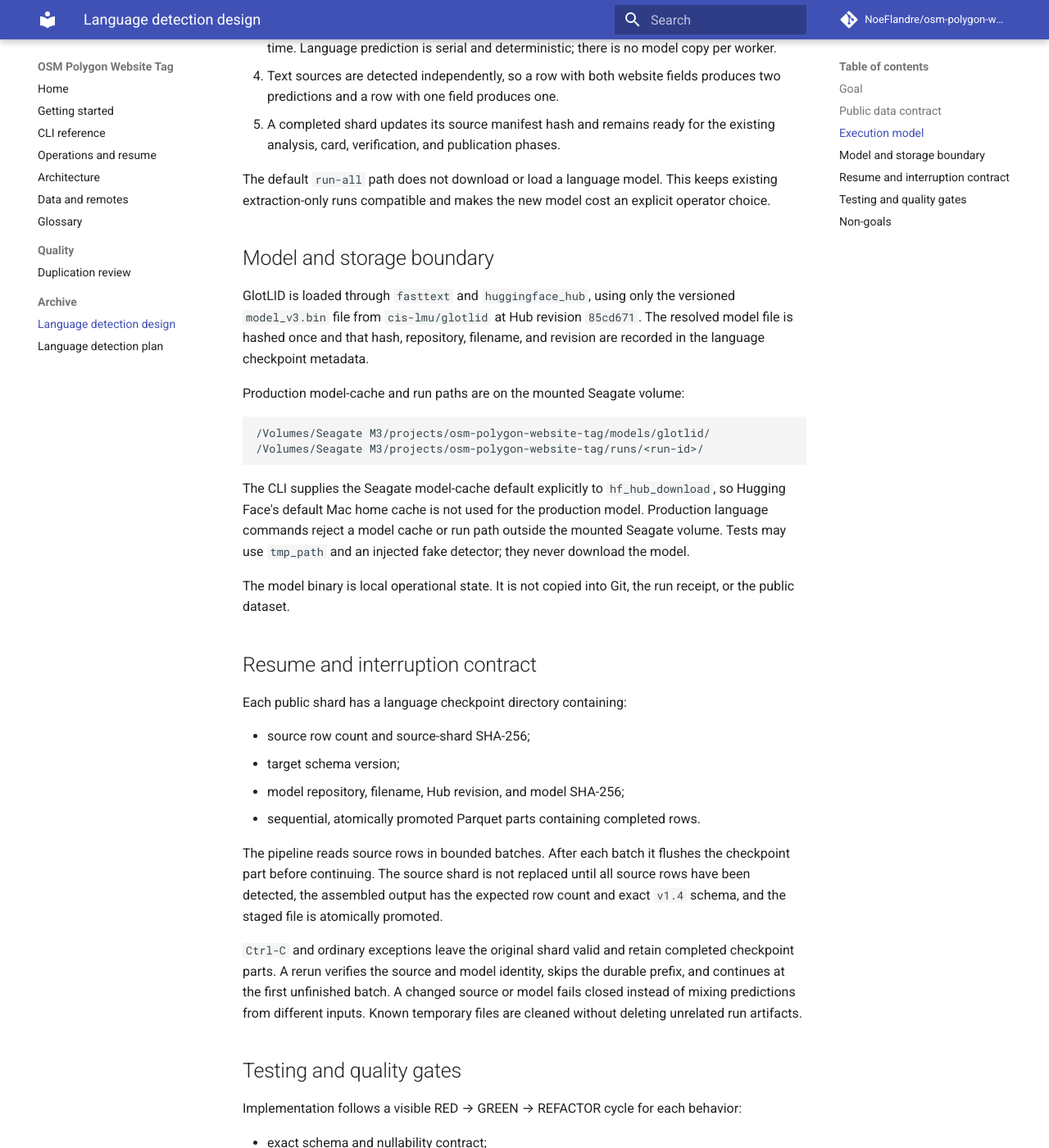
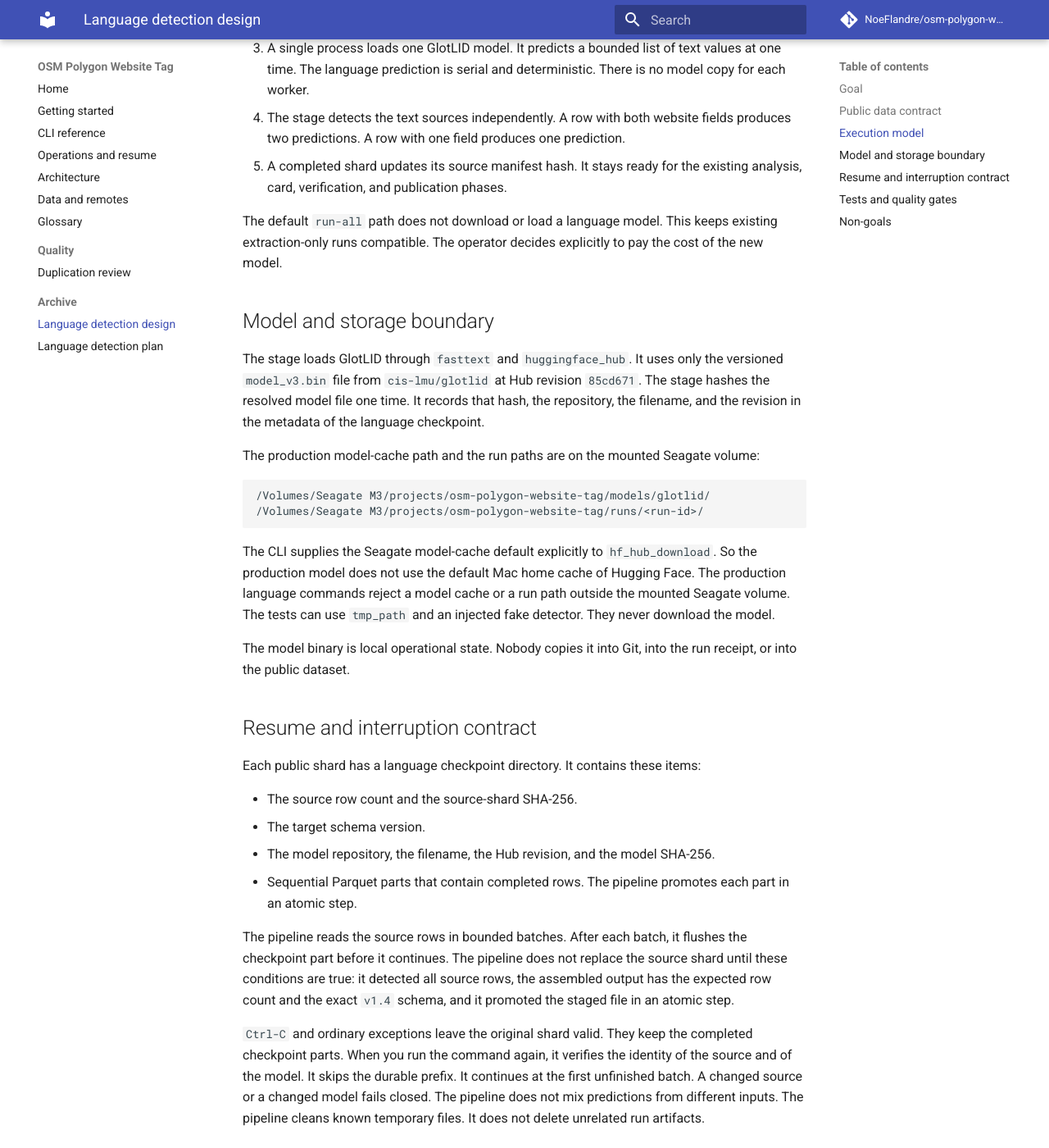
Before and after one commit to NoeFlandre/osm-polygon-website-tag, an MkDocs documentation site: the page built from docs/history/language-detection-design.md, in a window 1280 px wide and 1400 px high, scrolled down 1355 px. Shown: the whole window at 82% size. Built offline with MkDocs 1.6.1 and Material for MkDocs 9.7.7, drawn with Linux system fonts in a browser that asks for light colours; comment, search, counter and statistics services are not loaded; some of the changed text lies outside the part shown.

Commit message:
docs: rewrite language detection design record in ASD-STE100
Co-Authored-By: Claude Sonnet 5.5 <noreply@anthropic.com>
Claude-Session: https://claude.ai/code/session_012hTfGDKATWSHAuPsTwiCKA

````diff
--- a/docs/history/language-detection-design.md
+++ b/docs/history/language-detection-design.md
@@ -1,129 +1,84 @@
 # GlotLID language detection
 
-**Status:** Implemented (public schema v1.4). Kept as the design record; the
-later sentence stage (v1.5) is described in the README and `docs/operations.md`.
+**Status:** Implemented (public schema v1.4). This page is the design record. The README and `docs/operations.md` describe the later sentence stage (v1.5).
 
 ## Goal
 
-Add a resumable, stoppable language-detection stage for every successfully
-extracted `website_text` and `contact_website_text` value. The stage uses the
-GlotLID V3 FastText model and stores the result in the same public polygon row,
-while preserving the existing text-fetching workflow when language detection
-is not requested.
+Add a language-detection stage that you can stop and resume. The stage processes each successfully extracted `website_text` and `contact_website_text` value. It uses the GlotLID V3 FastText model. It stores the result in the same public polygon row. When you do not request language detection, the existing text-fetching workflow does not change.
 
 ## Public data contract
 
-Language detection introduces public schema version `v1.4`, extending the
-current `v1.3` polygon row with four nullable fields:
+Language detection introduces public schema version `v1.4`. It extends the current `v1.3` polygon row with four nullable fields:
 
 | Field | Type | Meaning |
 | --- | --- | --- |
 | `website_language` | nullable string | The exact GlotLID label, such as `eng_Latn`. |
-| `website_language_probability` | nullable float64 | GlotLID's top-1 probability for that label. |
+| `website_language_probability` | nullable float64 | The top-1 probability of GlotLID for that label. |
 | `contact_website_language` | nullable string | The exact GlotLID label for `contact_website_text`. |
-| `contact_website_language_probability` | nullable float64 | GlotLID's top-1 probability for that label. |
+| `contact_website_language_probability` | nullable float64 | The top-1 probability of GlotLID for that label. |
 
-The raw script-aware model label is retained; the pipeline does not collapse
-it to a two-letter language code. Both fields for a text source are null when
-that source has no successful extracted text. Successful text receives one
-top-1 label and one probability; no arbitrary confidence threshold is applied.
+The pipeline keeps the raw script-aware model label. It does not reduce it to a two-letter language code. Both fields for a text source are null when that source has no successful extracted text. Successful text gets one top-1 label and one probability. The pipeline applies no arbitrary confidence threshold.
 
-Existing `v1.1`, `v1.2`, and `v1.3` shards remain readable and accepted as
-inputs for migration. A language run upgrades public shards atomically to
-`v1.4`; the normal `run-all` workflow remains unchanged unless its explicit
-language-detection option is used.
+The pipeline still reads and accepts the existing `v1.1`, `v1.2`, and `v1.3` shards as inputs for migration. A language run upgrades the public shards to `v1.4` in an atomic step. The normal `run-all` workflow does not change, unless you use its explicit language-detection option.
 
 ## Execution model
 
-The implementation has one focused model adapter and one focused shard
-pipeline:
+The implementation has one focused model adapter and one focused shard pipeline:
 
-1. `detect-languages --run-dir <run>` discovers public polygon shards and
-   validates that their text statuses are known and resolved before starting a
-   shard. Successful text is detected; resolved non-success outcomes remain
-   null because there is no text to detect.
-2. `run-all --detect-languages` invokes the same stage after text extraction
-   and before incremental publication.
-3. A single process loads one GlotLID model and predicts a bounded list of
-   text values at a time. Language prediction is serial and deterministic;
-   there is no model copy per worker.
-4. Text sources are detected independently, so a row with both website fields
-   produces two predictions and a row with one field produces one.
-5. A completed shard updates its source manifest hash and remains ready for the
-   existing analysis, card, verification, and publication phases.
+1. `detect-languages --run-dir <run>` discovers the public polygon shards. Before it starts a shard, it validates that the text statuses are known and resolved. It detects the language of successful text. A resolved outcome that is not a success stays null, because there is no text to detect.
+2. `run-all --detect-languages` calls the same stage after text extraction and before incremental publication.
+3. A single process loads one GlotLID model. It predicts a bounded list of text values at one time. The language prediction is serial and deterministic. There is no model copy for each worker.
+4. The stage detects the text sources independently. A row with both website fields produces two predictions. A row with one field produces one prediction.
+5. A completed shard updates its source manifest hash. It stays ready for the existing analysis, card, verification, and publication phases.
 
-The default `run-all` path does not download or load a language model. This
-keeps existing extraction-only runs compatible and makes the new model cost an
-explicit operator choice.
+The default `run-all` path does not download or load a language model. This keeps existing extraction-only runs compatible. The operator decides explicitly to pay the cost of the new model.
 
 ## Model and storage boundary
 
-GlotLID is loaded through `fasttext` and `huggingface_hub`, using only the
-versioned `model_v3.bin` file from `cis-lmu/glotlid` at Hub revision
-`85cd671`. The resolved model file is hashed once and that hash, repository,
-filename, and revision are recorded in the language checkpoint metadata.
+The stage loads GlotLID through `fasttext` and `huggingface_hub`. It uses only the versioned `model_v3.bin` file from `cis-lmu/glotlid` at Hub revision `85cd671`. The stage hashes the resolved model file one time. It records that hash, the repository, the filename, and the revision in the metadata of the language checkpoint.
 
-Production model-cache and run paths are on the mounted Seagate volume:
+The production model-cache path and the run paths are on the mounted Seagate volume:
 
 ```text
 /Volumes/Seagate M3/projects/osm-polygon-website-tag/models/glotlid/
 /Volumes/Seagate M3/projects/osm-polygon-website-tag/runs/<run-id>/
 ```
 
-The CLI supplies the Seagate model-cache default explicitly to
-`hf_hub_download`, so Hugging Face's default Mac home cache is not used for
-the production model. Production language commands reject a model cache or
-run path outside the mounted Seagate volume. Tests may use `tmp_path` and an
-injected fake detector; they never download the model.
+The CLI supplies the Seagate model-cache default explicitly to `hf_hub_download`. So the production model does not use the default Mac home cache of Hugging Face. The production language commands reject a model cache or a run path outside the mounted Seagate volume. The tests can use `tmp_path` and an injected fake detector. They never download the model.
 
-The model binary is local operational state. It is not copied into Git, the
-run receipt, or the public dataset.
+The model binary is local operational state. Nobody copies it into Git, into the run receipt, or into the public dataset.
 
 ## Resume and interruption contract
 
-Each public shard has a language checkpoint directory containing:
+Each public shard has a language checkpoint directory. It contains these items:
 
-- source row count and source-shard SHA-256;
-- target schema version;
-- model repository, filename, Hub revision, and model SHA-256;
-- sequential, atomically promoted Parquet parts containing completed rows.
+- The source row count and the source-shard SHA-256.
+- The target schema version.
+- The model repository, the filename, the Hub revision, and the model SHA-256.
+- Sequential Parquet parts that contain completed rows. The pipeline promotes each part in an atomic step.
 
-The pipeline reads source rows in bounded batches. After each batch it flushes
-the checkpoint part before continuing. The source shard is not replaced until
-all source rows have been detected, the assembled output has the expected row
-count and exact `v1.4` schema, and the staged file is atomically promoted.
+The pipeline reads the source rows in bounded batches. After each batch, it flushes the checkpoint part before it continues. The pipeline does not replace the source shard until these conditions are true: it detected all source rows, the assembled output has the expected row count and the exact `v1.4` schema, and it promoted the staged file in an atomic step.
 
-`Ctrl-C` and ordinary exceptions leave the original shard valid and retain
-completed checkpoint parts. A rerun verifies the source and model identity,
-skips the durable prefix, and continues at the first unfinished batch. A
-changed source or model fails closed instead of mixing predictions from
-different inputs. Known temporary files are cleaned without deleting unrelated
-run artifacts.
+`Ctrl-C` and ordinary exceptions leave the original shard valid. They keep the completed checkpoint parts. When you run the command again, it verifies the identity of the source and of the model. It skips the durable prefix. It continues at the first unfinished batch. A changed source or a changed model fails closed. The pipeline does not mix predictions from different inputs. The pipeline cleans known temporary files. It does not delete unrelated run artifacts.
 
-## Testing and quality gates
+## Tests and quality gates
 
-Implementation follows a visible RED → GREEN → REFACTOR cycle for each
-behavior:
+The implementation follows a visible RED, GREEN, REFACTOR cycle for each behavior:
 
-- exact schema and nullability contract;
-- GlotLID label/probability conversion;
-- independent detection of both website text fields;
-- model-path and Seagate-path safety;
-- source/model-bound checkpoint validation;
-- atomic completion and row-order preservation;
-- interruption and resume without reprocessing completed batches;
-- CLI/workflow integration without changing the default path.
+- The exact schema and nullability contract.
+- The conversion of the GlotLID label and probability.
+- The independent detection of both website text fields.
+- The safety of the model path and the Seagate path.
+- The validation of checkpoints that are bound to the source and to the model.
+- The atomic completion and the preservation of the row order.
+- The interruption and the resume without reprocessing of completed batches.
+- The CLI and workflow integration without a change to the default path.
 
-The tests inject a small fake detector and use `tmp_path`; no network, model
-download, or production disk is used. Before handoff, `just check`,
-`just pre-commit`, `just pre-push`, `just crap`, and `just mutation` must pass,
-with the CRAP report below 6 and no surviving, unverified, timed-out, or
-interrupted mutants.
+The tests inject a small fake detector and use `tmp_path`. They use no network, no model download, and no production disk. Before the handoff, `just check`, `just pre-commit`, `just pre-push`, `just crap`, and `just mutation` must pass. The CRAP report must be below 6. No mutant can be surviving, unverified, timed out, or interrupted.
 
 ## Non-goals
 
-- No language translation or normalization to a single ISO-639 representation.
-- No HTML `<html lang>` parsing or domain/region heuristic fallback.
-- No model fine-tuning or remote inference endpoint.
-- No changes to URL safety, fetching, Trafilatura extraction, or text-cache
-  semantics.
+- No language translation. No normalization to a single ISO-639 representation.
+- No parsing of the HTML `<html lang>` attribute. No fallback with domain or region heuristics.
+- No model fine-tuning. No remote inference endpoint.
+- No change to URL safety, fetching, Trafilatura extraction, or the semantics of the text cache.
````
